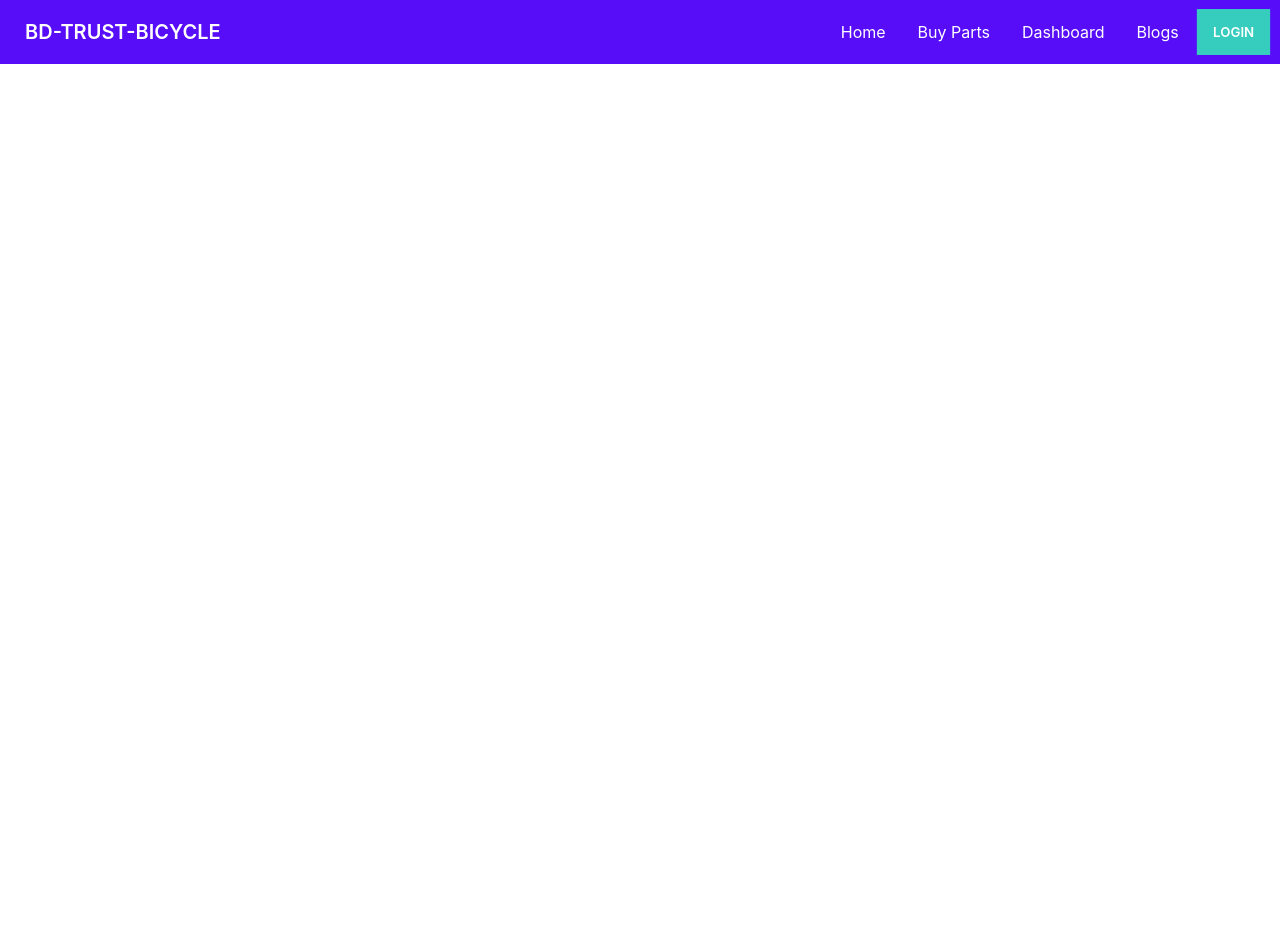
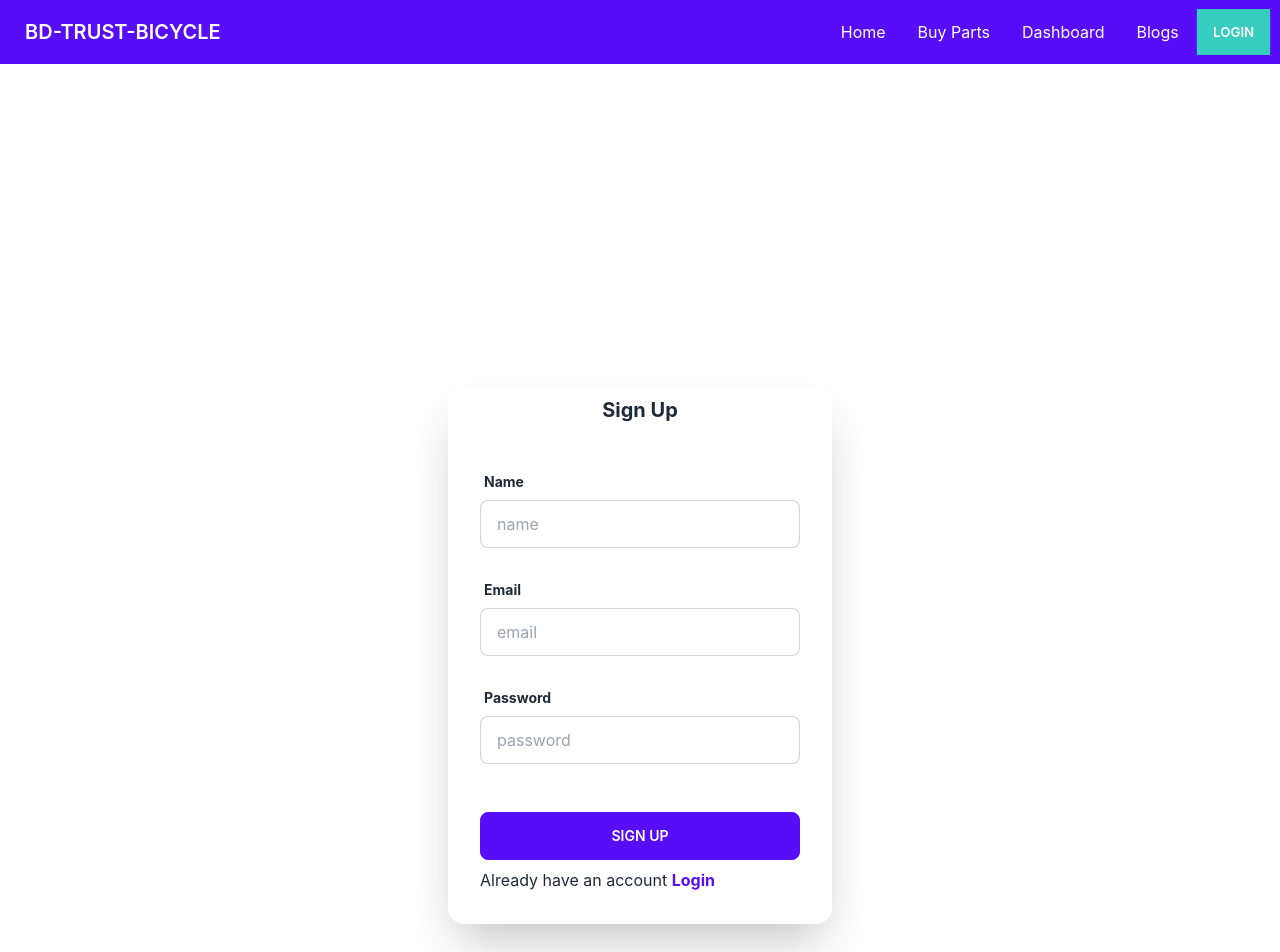
Before and after one commit to Rafat-Web-Developer/bd-trust-bicycle, a React (Create React App) app: page /signup in a window 1280 px wide. Shown: the top 952 px of the page. Before the commit the page ends 800 px from the top, so only its background shows below. Built offline with nearby package versions, Linux system fonts and the light colour scheme.

Commit message:
Create a signup page and use react form hooks

```diff
--- a/src/App.js
+++ b/src/App.js
@@ -8,6 +8,7 @@ import MyOrders from "./Pages/Dashboard/MyOrders";
 import AddReview from "./Pages/Dashboard/AddReview";
 import Profile from "./Pages/Dashboard/Profile";
 import Login from "./Pages/Login/Login";
+import Signup from "./Pages/Login/Signup";
 
 function App() {
   return (
@@ -23,6 +24,7 @@ function App() {
         </Route>
         <Route path="/blogs" element={<Blogs></Blogs>}></Route>
         <Route path="/login" element={<Login></Login>}></Route>
+        <Route path="/signup" element={<Signup></Signup>}></Route>
       </Routes>
     </>
   );
--- a/src/Pages/Login/Login.js
+++ b/src/Pages/Login/Login.js
@@ -13,7 +13,7 @@ const Login = () => {
     console.log(data);
   };
   return (
-    <section className="flex justify-center items-center h-screen mt-48">
+    <section className="flex justify-center items-center h-screen my-48">
       <div className="card w-full max-w-sm shadow-2xl bg-base-100">
         <form onSubmit={handleSubmit(onSubmit)} className="flex-shrink-0">
           <h1 className="text-xl font-bold text-center my-2 text-primary">
--- /dev/null
+++ b/src/Pages/Login/Signup.js
@@ -0,0 +1,130 @@
+import React from "react";
+import { useForm } from "react-hook-form";
+import { Link } from "react-router-dom";
+
+const Signup = () => {
+  const {
+    register,
+    formState: { errors },
+    handleSubmit,
+  } = useForm();
+
+  const onSubmit = async (data) => {
+    console.log(data);
+  };
+
+  return (
+    <section className="flex justify-center items-center h-screen my-48">
+      <form
+        onSubmit={handleSubmit(onSubmit)}
+        className="card flex-shrink-0 w-full max-w-sm shadow-2xl bg-base-100"
+      >
+        <h1 className="text-xl font-bold text-center my-2">Sign Up</h1>
+        <div className="card-body">
+          <div className="form-control">
+            <label className="label">
+              <span className="label-text font-bold">Name</span>
+            </label>
+            <input
+              type="text"
+              placeholder="name"
+              className="input input-bordered"
+              {...register("name", {
+                required: {
+                  value: true,
+                  message: "Name is required.",
+                },
+              })}
+            />
+            <label className="label">
+              {errors.name?.type === "required" && (
+                <span className="label-text-alt font-bold text-error">
+                  {errors.name.message}
+                </span>
+              )}
+            </label>
+          </div>
+          <div className="form-control">
+            <label className="label">
+              <span className="label-text font-bold">Email</span>
+            </label>
+            <input
+              type="text"
+              placeholder="email"
+              className="input input-bordered"
+              {...register("email", {
+                required: {
+                  value: true,
+                  message: "Email is required.",
+                },
+                pattern: {
+                  value: /^\w+@[a-zA-Z_]+?\.[a-zA-Z]{2,3}$/,
+                  message: "Provide a valid email",
+                },
+              })}
+            />
+            <label className="label">
+              {errors.email?.type === "required" && (
+                <span className="label-text-alt font-bold text-error">
+                  {errors.email.message}
+                </span>
+              )}
+              {errors.email?.type === "pattern" && (
+                <span className="label-text-alt font-bold text-error">
+                  {errors.email.message}
+                </span>
+              )}
+            </label>
+          </div>
+          <div className="form-control">
+            <label className="label">
+              <span className="label-text font-bold">Password</span>
+            </label>
+            <input
+              type="text"
+              placeholder="password"
+              className="input input-bordered"
+              {...register("password", {
+                required: {
+                  value: true,
+                  message: "Email is required.",
+                },
+                minLength: {
+                  value: 6,
+                  message: "Password must have 6 character.",
+                },
+              })}
+            />
+            <label className="label">
+              {errors.password?.type === "required" && (
+                <span className="label-text-alt font-bold text-error">
+                  {errors.password.message}
+                </span>
+              )}
+              {errors.password?.type === "minLength" && (
+                <span className="label-text-alt font-bold text-error">
+                  {errors.password.message}
+                </span>
+              )}
+            </label>
+          </div>
+          <div className="form-control mt-6">
+            <input
+              className="btn btn-primary text-white"
+              type="submit"
+              value="Sign Up"
+            />
+          </div>
+          <p>
+            Already have an account{" "}
+            <Link to="/login" className="text-primary font-bold">
+              Login
+            </Link>
+          </p>
+        </div>
+      </form>
+    </section>
+  );
+};
+
+export default Signup;
```
